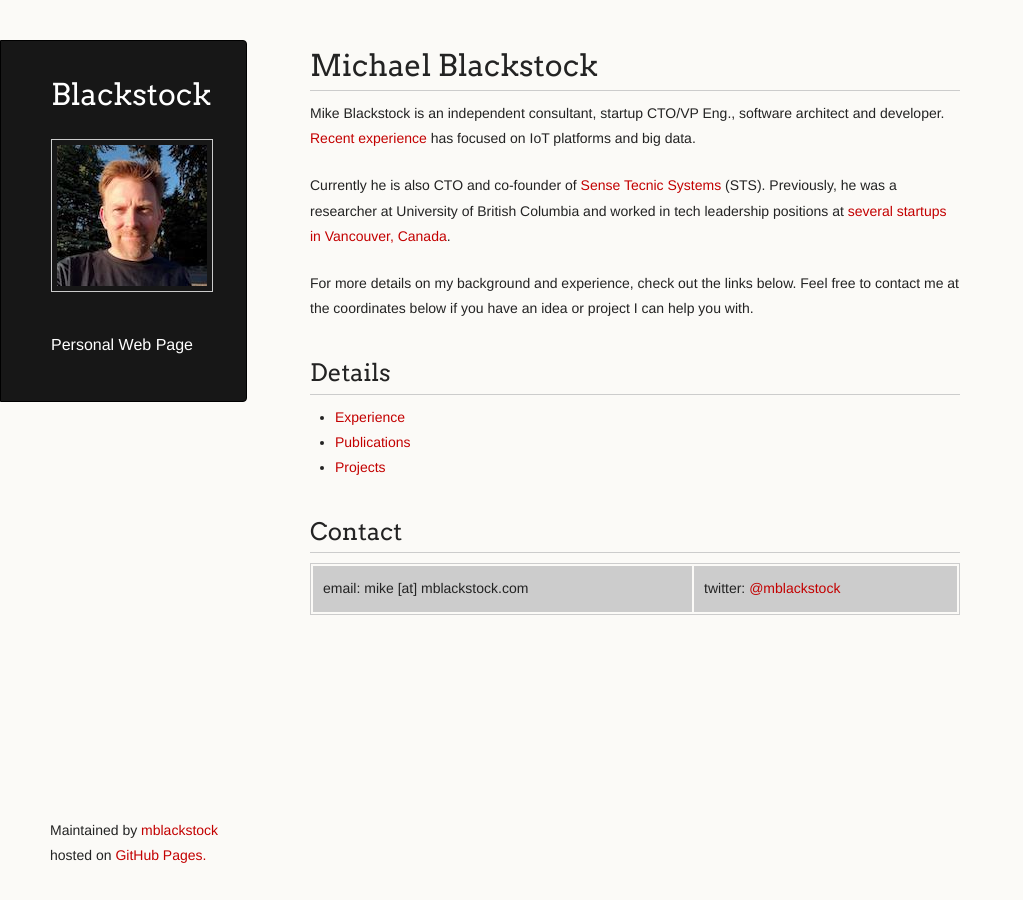
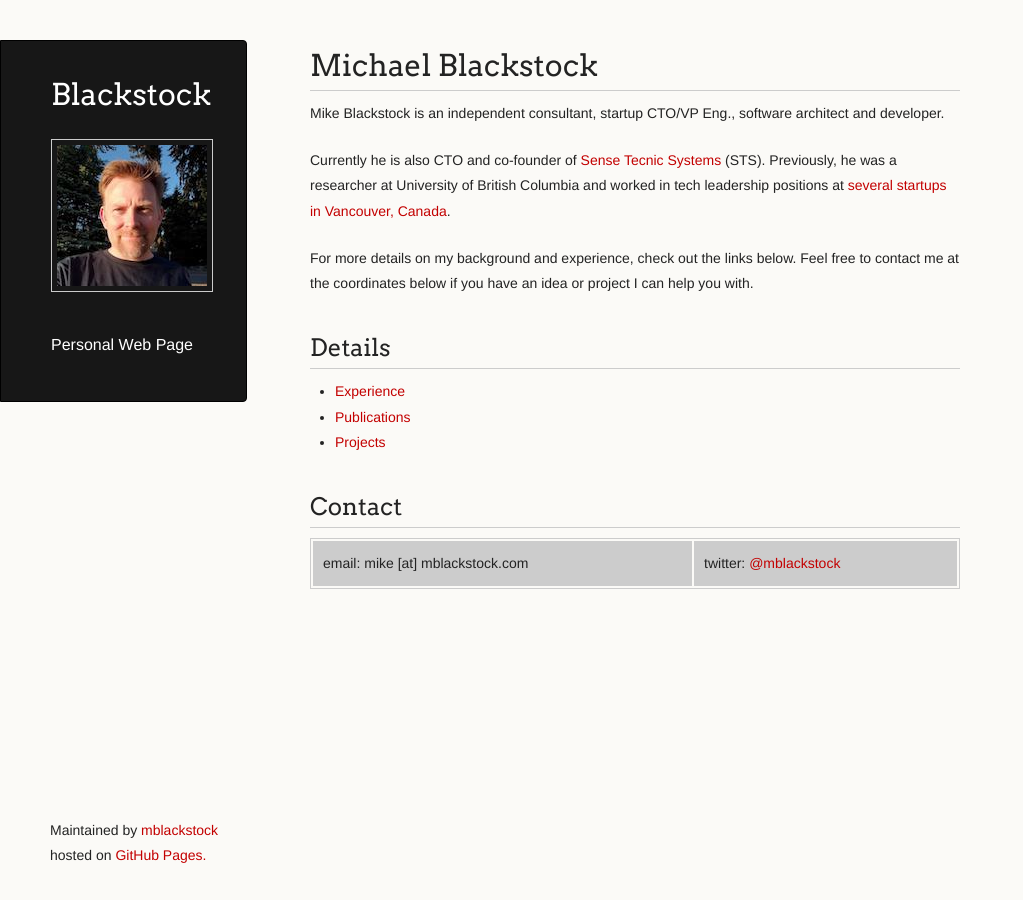
Before and after one commit to mblackstock/mblackstock.github.io, a Jekyll site: the page built from index.md, in a window 1280 px wide. Shown: the whole page, without its empty margins (0-1023 px from the left). Built offline with Jekyll 4.4.1, drawn with Linux system fonts in a browser that asks for light colours; our own code applies the rules of GitHub Pages for plain Markdown files.

Commit message:
remove unneeded

```diff
--- a/index.md
+++ b/index.md
@@ -1,6 +1,6 @@
 # Michael Blackstock
 
-Mike Blackstock is an independent consultant, startup CTO/VP Eng., software architect and developer.  [Recent experience](/experience) has focused on IoT platforms and big data.
+Mike Blackstock is an independent consultant, startup CTO/VP Eng., software architect and developer.
 
 Currently he is also CTO and co-founder of [Sense Tecnic Systems](http://www.sensetecnic.com) (STS).  Previously, he was a researcher at University of British Columbia and worked in tech leadership positions at [several startups in Vancouver, Canada](/experience).
 
```
